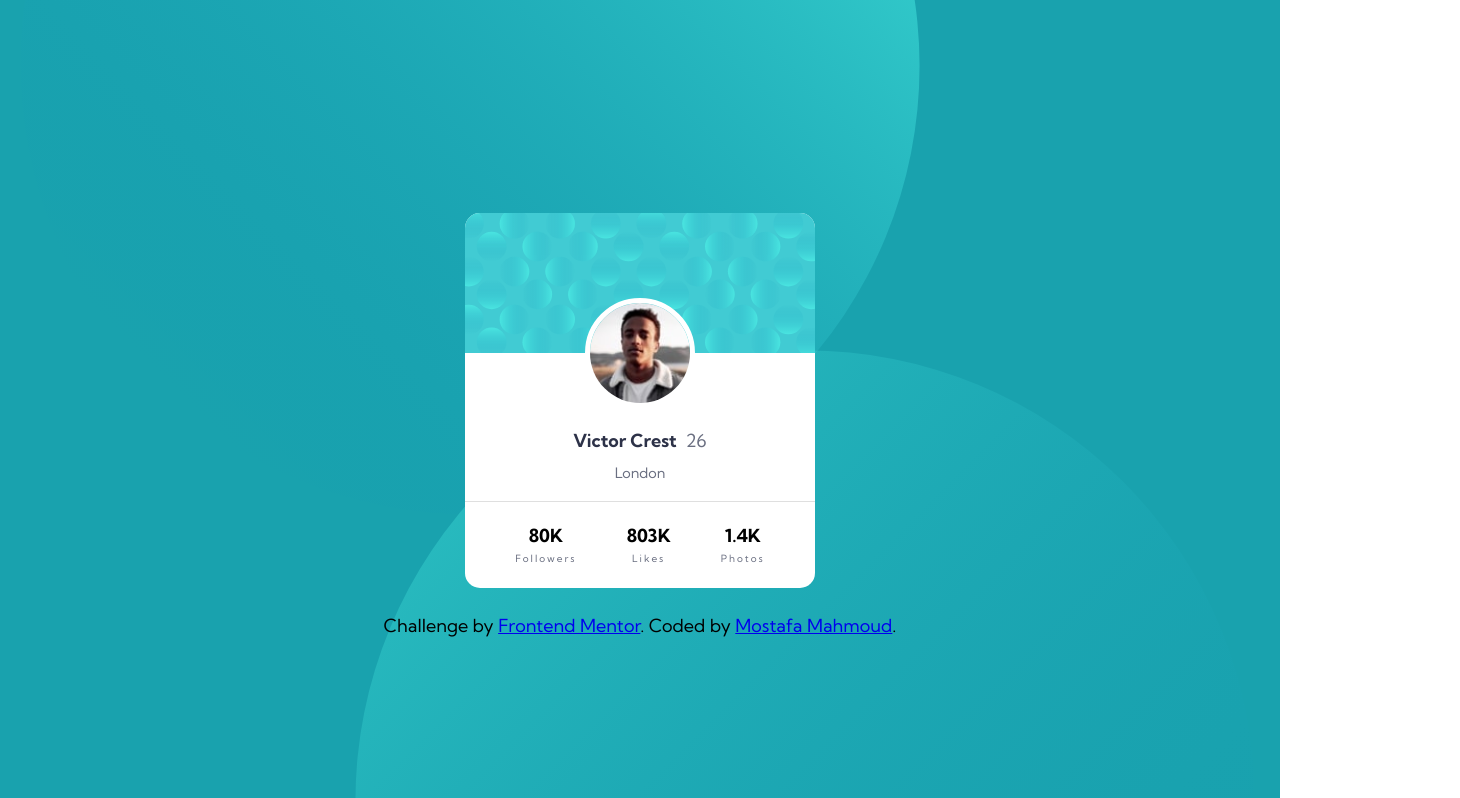
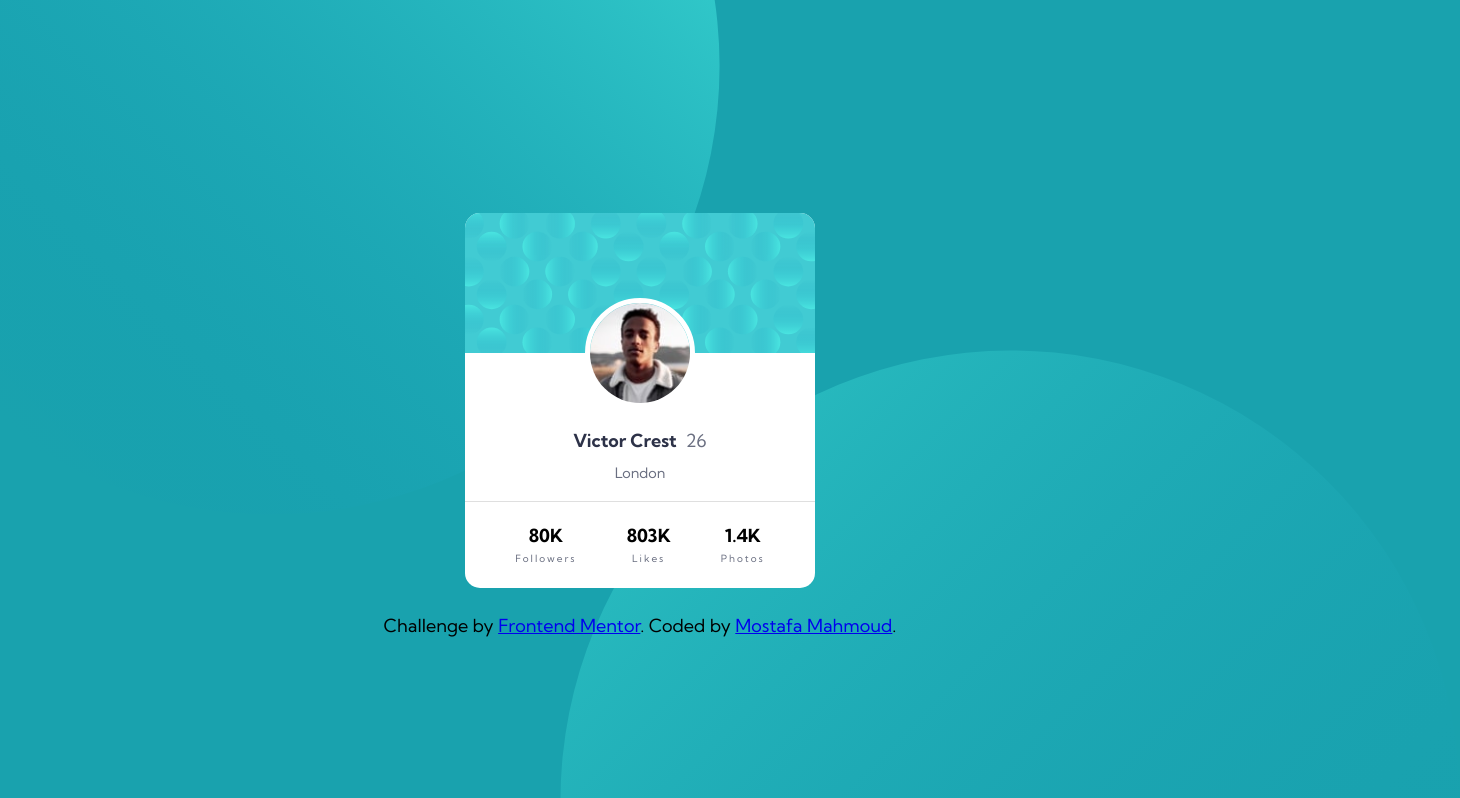
Before and after one commit to fpemostafa/profile-card-component-main, a plain HTML site: page index.html in a window 1280 px wide. Shown: the top 798 px of the page, 1460 px wide, since content can reach past the window. Drawn offline with Linux system fonts and the light colour scheme.

Commit message:
fix circles position

```diff
--- a/css/styles.css
+++ b/css/styles.css
@@ -13,10 +13,12 @@ body {
    scroll-behavior: smooth;
    font-family: "Kumbh Sans";
    font-size: 18px;
+   background-color: var(--color-dark-cyan);
 }
 
 header {
    margin: 0 auto;
+   max-width: 1440px;
    background-color: var(--color-dark-cyan);
    height: 100vh;
    display: flex;
@@ -34,11 +36,11 @@ header .bottom-img {
 }
 header .tpo-img {
    top: -385px;
-   left: 20px;
+   left: -180px;
 }
 header .bottom-img {
    bottom: -450px;
-   right: 25px;
+   right: -180px;
 }
 
 header .card {
```
